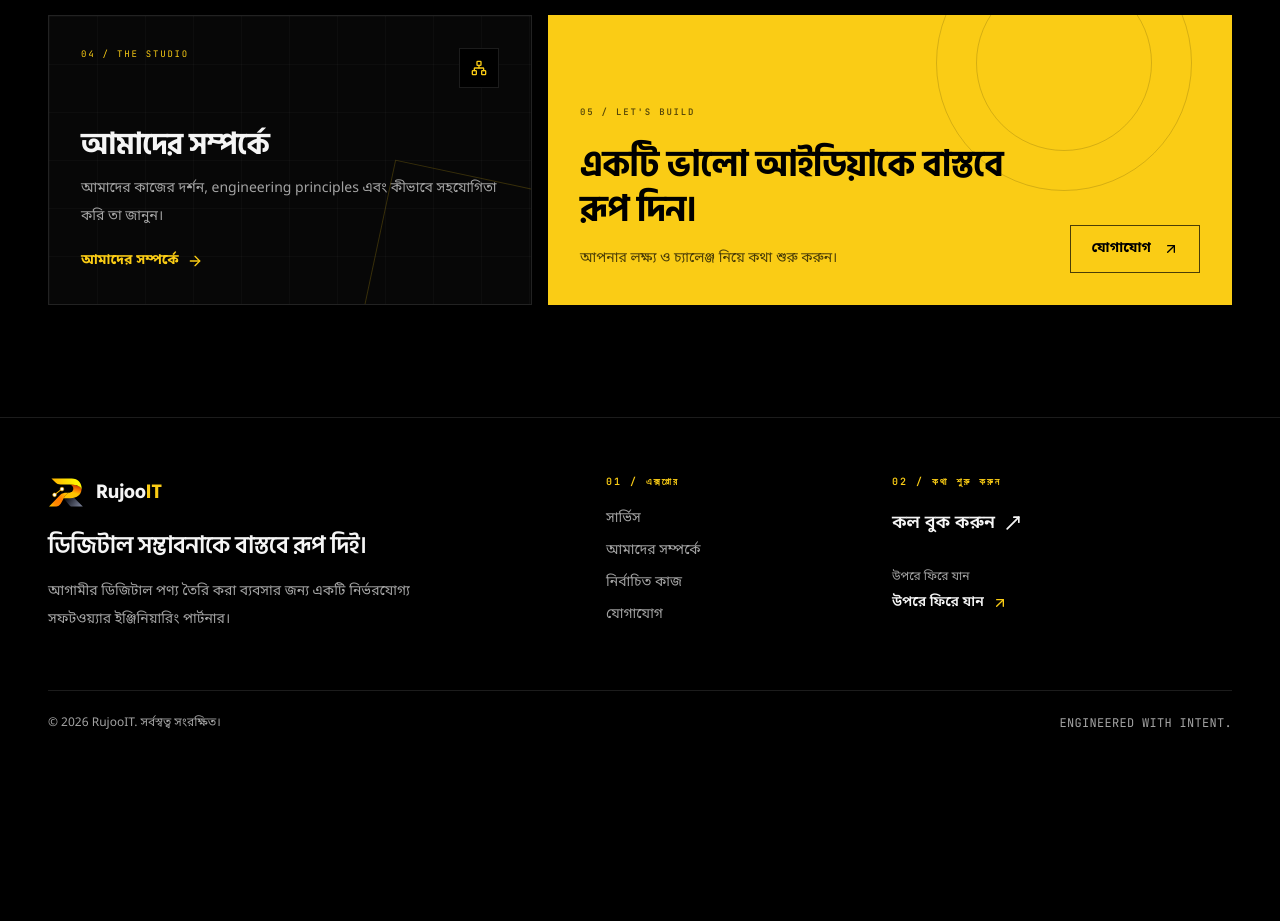
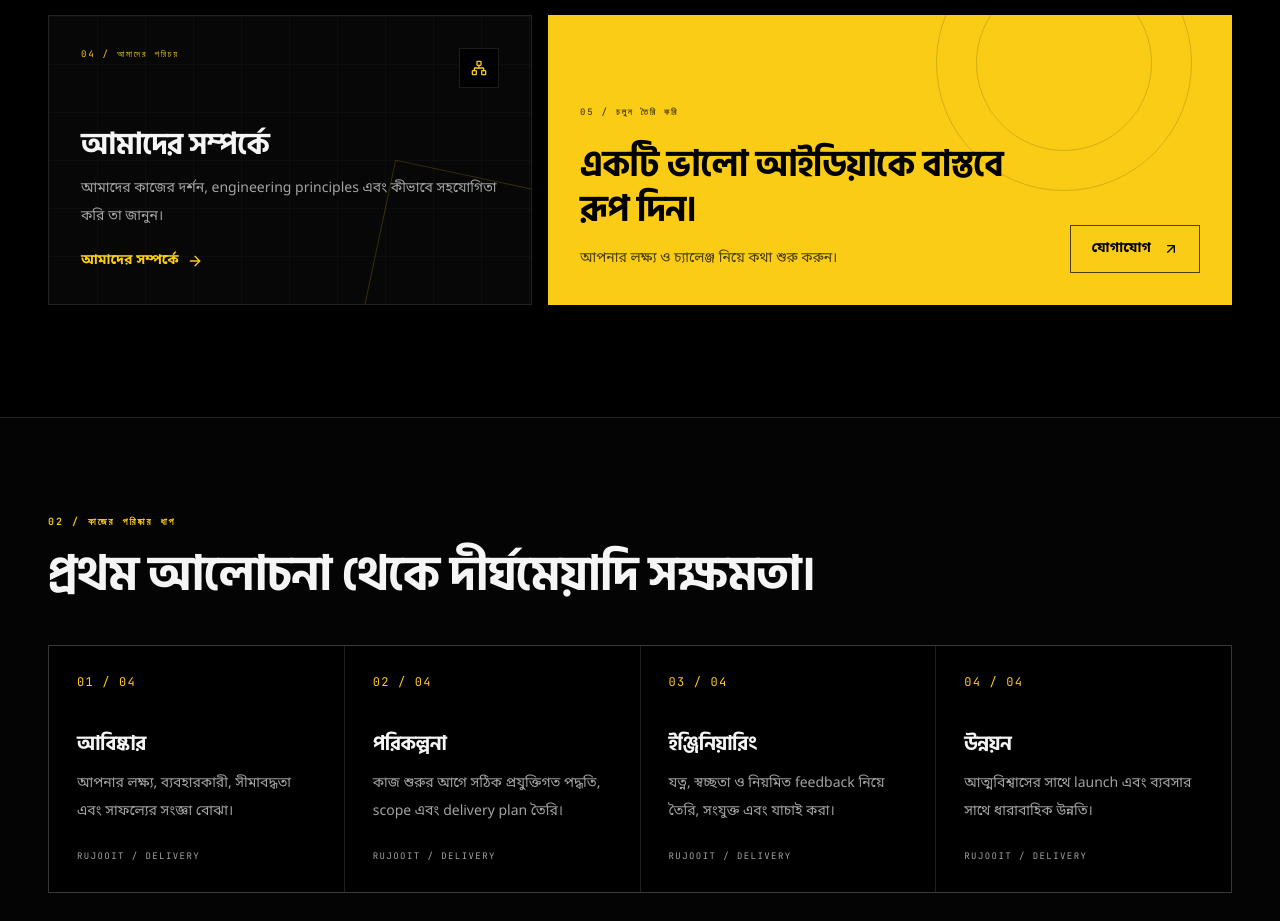
Before and after one commit to Tarikul3639/rujuit, a Next.js app in the folder frontend/: page /bn in a window 1280 px wide. Shown: the part 1751-2672 px from the top of the page. Before the commit the page ends 2538 px from the top, so only its background shows below. Built offline with nearby package versions, Linux system fonts and the light colour scheme; no server answers.

Commit message:
feat: restore homepage process faq and booking sections

```diff
--- a/frontend/features/home/components/home-page.tsx
+++ b/frontend/features/home/components/home-page.tsx
@@ -21,6 +21,7 @@ import { Spotlight } from "@/components/ui/spotlight"
 import { SiteFooter } from "@/components/layout/site-footer"
 import { SiteHeader } from "@/components/layout/site-header"
 import { LocaleDocument } from "@/features/home/components/locale-document"
+import { FAQSection } from "@/features/home/components/faq-section"
 import type { Dictionary, Locale } from "@/lib/i18n"
 import { siteConfig } from "@/lib/site"
 
@@ -201,22 +202,18 @@ function ExploreSection({ locale, dictionary }: HomePageProps) {
           <div className="max-w-2xl">
             <Reveal>
               <p className="font-code text-[10px] font-semibold tracking-[0.2em] text-primary">
-                01 / {isBangla ? "এক্সপ্লোর করুন" : "EXPLORE RUJOOIT"}
+                01 / {dictionary.explore.eyebrow}
               </p>
             </Reveal>
             <Reveal delay={0.06}>
               <h2 className="font-display mt-3 text-3xl leading-tight font-bold tracking-[-0.055em] text-balance sm:text-4xl lg:text-5xl">
-                {isBangla
-                  ? "আপনার পরবর্তী পদক্ষেপের জন্য সঠিক দিকটি খুঁজুন।"
-                  : "Find the right direction for your next move."}
+                {dictionary.explore.title}
               </h2>
             </Reveal>
           </div>
           <Reveal delay={0.12}>
             <p className="max-w-sm text-sm leading-7 text-muted-foreground">
-              {isBangla
-                ? "প্রতিটি বিষয়ের বিস্তারিত জানতে সংশ্লিষ্ট পেজে যান।"
-                : "Explore each area in depth on its dedicated page."}
+              {dictionary.explore.description}
             </p>
           </Reveal>
         </div>
@@ -255,12 +252,10 @@ function ExploreSection({ locale, dictionary }: HomePageProps) {
                   {dictionary.nav.services}
                 </h3>
                 <p className="mt-3 max-w-md text-sm leading-7 text-white/70">
-                  {isBangla
-                    ? "ওয়েব, ক্লাউড, API, MCP এবং AI—আমাদের সম্পূর্ণ engineering capabilities দেখুন।"
-                    : "Web, cloud, APIs, MCP and AI—explore the full range of our engineering capabilities."}
+                  {dictionary.explore.servicesDescription}
                 </p>
                 <span className="mt-6 inline-flex items-center gap-3 text-sm font-bold text-primary">
-                  {isBangla ? "সার্ভিসগুলো দেখুন" : "Explore our services"}
+                  {dictionary.explore.servicesLink}
                   <ArrowRight className="size-4 transition-transform group-hover:translate-x-1" />
                 </span>
               </div>
@@ -282,7 +277,7 @@ function ExploreSection({ locale, dictionary }: HomePageProps) {
                 />
                 <div className="absolute inset-0 bg-gradient-to-t from-black/75 via-transparent to-transparent" />
                 <span className="font-code absolute top-4 left-4 bg-black/70 px-3 py-2 text-[9px] tracking-[0.18em] text-primary">
-                  03 / SELECTED BUILDS
+                  03 / {dictionary.explore.workEyebrow}
                 </span>
                 <span className="absolute right-4 bottom-4 flex size-10 items-center justify-center border border-white/40 bg-black/50 text-white backdrop-blur transition-colors group-hover:border-primary group-hover:bg-primary group-hover:text-black">
                   <ArrowUpRight className="size-4" />
@@ -293,12 +288,10 @@ function ExploreSection({ locale, dictionary }: HomePageProps) {
                   {dictionary.nav.work}
                 </h3>
                 <p className="mt-2 text-sm leading-7 text-muted-foreground">
-                  {isBangla
-                    ? "বাস্তব প্রোডাক্ট ও engineering work-এর নির্বাচিত সংগ্রহ দেখুন।"
-                    : "Explore selected product builds and hands-on engineering work."}
+                  {dictionary.explore.workDescription}
                 </p>
                 <span className="mt-5 inline-flex items-center gap-2 text-sm font-bold text-primary">
-                  {isBangla ? "প্রজেক্ট দেখুন" : "View the work"}
+                  {dictionary.explore.workLink}
                   <ArrowRight className="size-4 transition-transform group-hover:translate-x-1" />
                 </span>
               </div>
@@ -313,7 +306,7 @@ function ExploreSection({ locale, dictionary }: HomePageProps) {
               <div className="site-grid absolute inset-0 opacity-60" />
               <div className="relative flex items-start justify-between">
                 <span className="font-code text-[9px] tracking-[0.2em] text-primary">
-                  04 / THE STUDIO
+                  04 / {dictionary.explore.studioEyebrow}
                 </span>
                 <span className="flex size-10 items-center justify-center border border-border bg-background transition-all group-hover:-translate-y-1 group-hover:border-primary">
                   <Network className="size-4 text-primary" />
@@ -324,12 +317,10 @@ function ExploreSection({ locale, dictionary }: HomePageProps) {
                   {dictionary.nav.approach}
                 </h3>
                 <p className="mt-3 max-w-md text-sm leading-7 text-muted-foreground">
-                  {isBangla
-                    ? "আমাদের কাজের দর্শন, engineering principles এবং কীভাবে সহযোগিতা করি তা জানুন।"
-                    : "Learn about our principles, engineering mindset and how we collaborate."}
+                  {dictionary.explore.aboutDescription}
                 </p>
                 <span className="mt-5 inline-flex items-center gap-2 text-sm font-bold text-primary">
-                  {isBangla ? "আমাদের সম্পর্কে" : "Meet the team"}
+                  {dictionary.explore.aboutLink}
                   <ArrowRight className="size-4 transition-transform group-hover:translate-x-1" />
                 </span>
               </div>
@@ -343,17 +334,13 @@ function ExploreSection({ locale, dictionary }: HomePageProps) {
               <div className="absolute -top-10 right-20 size-44 rounded-full border border-black/15" />
               <div className="relative max-w-xl">
                 <span className="font-code text-[9px] font-semibold tracking-[0.2em] text-black/65">
-                  05 / LET&apos;S BUILD
+                  05 / {dictionary.explore.buildEyebrow}
                 </span>
                 <h3 className="font-display mt-5 text-3xl leading-tight font-extrabold tracking-[-0.05em] sm:text-4xl">
-                  {isBangla
-                    ? "একটি ভালো আইডিয়াকে বাস্তবে রূপ দিন।"
-                    : "Turn a good idea into something real."}
+                  {dictionary.explore.buildTitle}
                 </h3>
                 <p className="mt-3 max-w-md text-sm leading-7 text-black/70">
-                  {isBangla
-                    ? "আপনার লক্ষ্য ও চ্যালেঞ্জ নিয়ে কথা শুরু করুন।"
-                    : "Start a conversation about your goals and technical challenges."}
+                  {dictionary.explore.contactDescription}
                 </p>
               </div>
               <Link
@@ -364,6 +351,142 @@ function ExploreSection({ locale, dictionary }: HomePageProps) {
                 <ArrowUpRight className="size-4 transition-transform group-hover:translate-x-0.5 group-hover:-translate-y-0.5" />
               </Link>
             </div>
+          </Reveal>
+        </div>
+      </div>
+    </section>
+  )
+}
+
+// Give visitors a concise view of the engagement journey without reproducing the full service pages.
+function ProcessSection({ dictionary }: { dictionary: Dictionary }) {
+  const steps = dictionary.process.steps
+
+  return (
+    <section className="border-y border-border bg-muted/20 py-20 sm:py-24">
+      <div className="mx-auto max-w-[1440px] px-5 sm:px-8 lg:px-12">
+        <Reveal>
+          <p className="font-code text-[10px] font-semibold tracking-[0.2em] text-primary">
+            02 / {dictionary.process.eyebrow}
+          </p>
+        </Reveal>
+        <Reveal delay={0.06}>
+          <h2 className="font-display mt-4 max-w-3xl text-3xl leading-tight font-bold tracking-[-0.055em] text-balance sm:text-4xl lg:text-5xl">
+            {dictionary.process.title}
+          </h2>
+        </Reveal>
+        <div className="mt-10 grid gap-px border border-border bg-border sm:grid-cols-2 lg:grid-cols-4">
+          {steps.map(([number, title, description], index) => (
+            <Reveal key={number} delay={index * 0.06} className="h-full">
+              <article className="flex h-full min-h-[220px] flex-col bg-background p-6 sm:p-7">
+                <span className="font-code text-xs tracking-widest text-primary">{number} / 04</span>
+                <h3 className="font-display mt-10 text-xl font-bold tracking-tight">{title}</h3>
+                <p className="mt-3 text-sm leading-7 text-muted-foreground">{description}</p>
+                <span className="mt-auto pt-6 font-code text-[9px] tracking-[0.16em] text-muted-foreground">
+                  {dictionary.principles.delivery}
+                </span>
+              </article>
+            </Reveal>
+          ))}
+        </div>
+      </div>
+    </section>
+  )
+}
+
+// Summarize the principles behind the work; detailed company information remains on the About page.
+function PrinciplesSection({ dictionary, locale }: HomePageProps) {
+  const icons = [Code2, Layers3, Network]
+
+  return (
+    <section className="py-20 sm:py-24">
+      <div className="mx-auto grid max-w-[1440px] gap-12 px-5 sm:px-8 lg:grid-cols-[0.9fr_1.1fr] lg:items-center lg:px-12">
+        <div>
+          <Reveal>
+            <p className="font-code text-[10px] font-semibold tracking-[0.2em] text-primary">
+              03 / {dictionary.principles.eyebrow}
+            </p>
+          </Reveal>
+          <Reveal delay={0.06}>
+            <h2 className="font-display mt-4 max-w-xl text-3xl leading-tight font-bold tracking-[-0.055em] text-balance sm:text-4xl lg:text-5xl">
+              {dictionary.approach.title}
+            </h2>
+          </Reveal>
+          <Reveal delay={0.12}>
+            <p className="mt-5 max-w-xl text-sm leading-8 text-muted-foreground sm:text-base">
+              {dictionary.approach.description}
+            </p>
+          </Reveal>
+          <Reveal delay={0.18}>
+            <Link
+              href={`/${locale}/about`}
+              className="group mt-7 inline-flex items-center gap-3 border-b border-primary/50 pb-2 text-sm font-bold transition-colors hover:text-primary"
+            >
+              {dictionary.explore.aboutCta}
+              <ArrowUpRight className="size-4 text-primary transition-transform group-hover:translate-x-1 group-hover:-translate-y-1" />
+            </Link>
+          </Reveal>
+        </div>
+
+        <div className="border-y border-border">
+          {dictionary.approach.pillars.map(([title, description], index) => {
+            const Icon = icons[index]
+            return (
+              <Reveal key={title} delay={index * 0.07}>
+                <article className="grid grid-cols-[44px_1fr] gap-4 border-b border-border py-6 last:border-b-0 sm:gap-6 sm:py-7">
+                  <span className="flex size-10 items-center justify-center border border-primary/30 bg-primary/5 text-primary">
+                    <Icon className="size-4" />
+                  </span>
+                  <div>
+                    <span className="font-code text-[9px] tracking-[0.18em] text-primary">0{index + 1}</span>
+                    <h3 className="font-display mt-1 text-lg font-bold tracking-tight sm:text-xl">{title}</h3>
+                    <p className="mt-2 max-w-xl text-sm leading-7 text-muted-foreground">{description}</p>
+                  </div>
+                </article>
+              </Reveal>
+            )
+          })}
+        </div>
+      </div>
+    </section>
+  )
+}
+
+// Restore the prominent booking panel near the footer as a distinct conversion point.
+function BookingSection({ dictionary }: { dictionary: Dictionary }) {
+  return (
+    <section className="px-5 pb-20 sm:px-8 sm:pb-24 lg:px-12">
+      <div className="relative mx-auto max-w-[1440px] overflow-hidden border border-primary/40 bg-primary px-6 py-10 text-black sm:px-10 sm:py-14 lg:px-16 lg:py-16">
+        <div className="pointer-events-none absolute -right-16 -bottom-40 size-[360px] rotate-12 border border-black/15 sm:-right-5 sm:size-[460px]" />
+        <div className="pointer-events-none absolute -right-2 -bottom-28 size-[260px] -rotate-12 border border-black/15 sm:size-[340px]" />
+        <div className="relative grid gap-8 lg:grid-cols-[1fr_auto] lg:items-end">
+          <div className="max-w-3xl">
+            <Reveal>
+              <p className="font-code text-[10px] font-bold tracking-[0.2em] text-black/65">
+                05 / {dictionary.booking.eyebrow}
+              </p>
+            </Reveal>
+            <Reveal delay={0.06}>
+              <h2 className="font-display mt-4 text-3xl leading-[1.05] font-extrabold tracking-[-0.06em] text-balance sm:text-4xl lg:text-6xl">
+                {dictionary.booking.title}
+              </h2>
+            </Reveal>
+            <Reveal delay={0.12}>
+              <p className="mt-5 max-w-2xl text-sm leading-7 text-black/70 sm:text-base sm:leading-8">
+                {dictionary.contact.description}
+              </p>
+            </Reveal>
+          </div>
+          <Reveal delay={0.18}>
+            <a
+              href={siteConfig.calUrl}
+              target="_blank"
+              rel="noreferrer"
+              className="group inline-flex min-h-14 w-full items-center justify-center gap-4 border border-black bg-black px-6 py-4 text-sm font-bold text-primary transition-colors hover:bg-transparent hover:text-black sm:w-auto"
+            >
+              {dictionary.contact.book}
+              <ArrowUpRight className="size-5 transition-transform group-hover:translate-x-1 group-hover:-translate-y-1" />
+            </a>
           </Reveal>
         </div>
       </div>
@@ -383,6 +506,10 @@ export function HomePage({ locale, dictionary }: HomePageProps) {
         <SiteHeader locale={locale} dictionary={dictionary} />
         <HeroSection locale={locale} dictionary={dictionary} />
         <ExploreSection locale={locale} dictionary={dictionary} />
+        <ProcessSection dictionary={dictionary} />
+        <PrinciplesSection locale={locale} dictionary={dictionary} />
+        <FAQSection locale={locale} />
+        <BookingSection dictionary={dictionary} />
         <SiteFooter locale={locale} dictionary={dictionary} />
       </main>
     </>
--- a/frontend/messages/bn/home.ts
+++ b/frontend/messages/bn/home.ts
@@ -1,5 +1,31 @@
 // Homepage-specific copy; feature pages own their detailed copy.
 export const homeDictionary = {
+  explore: {
+    eyebrow: "এক্সপ্লোর করুন",
+    title: "আপনার পরবর্তী পদক্ষেপের জন্য সঠিক দিকটি খুঁজুন।",
+    description: "প্রতিটি বিষয়ের বিস্তারিত জানতে সংশ্লিষ্ট পেজে যান।",
+    servicesDescription: "ওয়েব, ক্লাউড, API, MCP এবং AI—আমাদের সম্পূর্ণ engineering capabilities দেখুন।",
+    servicesLink: "সার্ভিসগুলো দেখুন",
+    workDescription: "বাস্তব প্রোডাক্ট ও engineering work-এর নির্বাচিত সংগ্রহ দেখুন।",
+    workLink: "প্রজেক্ট দেখুন",
+    aboutDescription: "আমাদের কাজের দর্শন, engineering principles এবং কীভাবে সহযোগিতা করি তা জানুন।",
+    aboutLink: "আমাদের সম্পর্কে",
+    aboutCta: "আমাদের সম্পর্কে আরও জানুন",
+    contactDescription: "আপনার লক্ষ্য ও চ্যালেঞ্জ নিয়ে কথা শুরু করুন।",
+    workEyebrow: "নির্বাচিত কাজ",
+    studioEyebrow: "আমাদের পরিচয়",
+    buildEyebrow: "চলুন তৈরি করি",
+    buildTitle: "একটি ভালো আইডিয়াকে বাস্তবে রূপ দিন।",
+    contactEyebrow: "চলুন কথা বলি",
+  },
+  principles: {
+    eyebrow: "আমাদের কাজের নীতি",
+    delivery: "RUJOOIT / DELIVERY",
+  },
+  booking: {
+    eyebrow: "চলুন কথা বলি",
+    title: "আপনার পরবর্তী প্রজেক্ট নিয়ে সরাসরি কথা বলুন।",
+  },
   hero: {
     eyebrow: "আপনার সফটওয়্যার ইঞ্জিনিয়ারিং পার্টনার",
     titleStart: "আপনার ব্যবসার জন্য",
@@ -155,5 +181,5 @@ export const homeDictionary = {
     error: "প্রয়োজনীয় তথ্যগুলো পূরণ করুন।",
     direct: "সরাসরি কথা বলতে চান?",
     book: "কলের সময় নির্ধারণ করুন",
-    }
+  },
 } as const
--- a/frontend/messages/en/home.ts
+++ b/frontend/messages/en/home.ts
@@ -1,5 +1,31 @@
 // Homepage-specific copy; feature pages own their detailed copy.
 export const homeDictionary = {
+  explore: {
+    eyebrow: "EXPLORE RUJOOIT",
+    title: "Find the right direction for your next move.",
+    description: "Explore each area in depth on its dedicated page.",
+    servicesDescription: "Web, cloud, APIs, MCP and AI—explore the full range of our engineering capabilities.",
+    servicesLink: "Explore our services",
+    workDescription: "Explore selected product builds and hands-on engineering work.",
+    workLink: "View the work",
+    aboutDescription: "Learn about our principles, engineering mindset and how we collaborate.",
+    aboutLink: "Meet the team",
+    aboutCta: "Learn more about us",
+    contactDescription: "Start a conversation about your goals and technical challenges.",
+    workEyebrow: "SELECTED BUILDS",
+    studioEyebrow: "THE STUDIO",
+    buildEyebrow: "LET'S BUILD",
+    buildTitle: "Turn a good idea into something real.",
+    contactEyebrow: "LET'S TALK",
+  },
+  principles: {
+    eyebrow: "HOW WE THINK",
+    delivery: "RUJOOIT / DELIVERY",
+  },
+  booking: {
+    eyebrow: "LET'S TALK",
+    title: "Let’s talk about what you’re building next.",
+  },
   hero: {
     eyebrow: "SOFTWARE ENGINEERING PARTNER",
     titleStart: "Engineering digital",
@@ -157,5 +183,5 @@ export const homeDictionary = {
     error: "Please complete the required fields.",
     direct: "Prefer a conversation?",
     book: "Schedule a call",
-    }
+  },
 } as const
```
Lines whose indentation alone changed are shown as unchanged.
